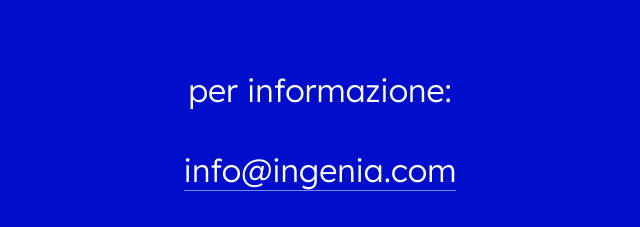
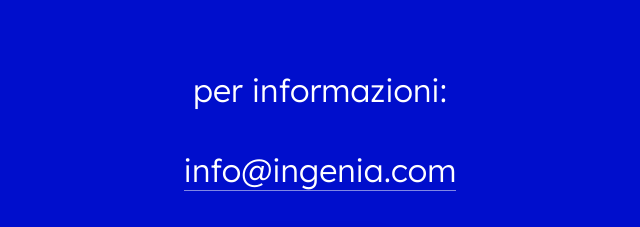
Before and after one commit to chrisputnis-design/ingeniaventures, a plain HTML site: page index.html in a window 1280 px wide. Both pictures are taken after a click on the element "Contact". Shown: the part 235-462 px from the top of the page, 320-960 px from the left. Drawn offline with Linux system fonts and the light colour scheme.

Commit message:
Update index.html

```diff
--- a/index.html
+++ b/index.html
@@ -114,7 +114,7 @@
     </div>
 
     <div class="container" id="contact-page">
-        <p>per informazione: <br><br><a href="mailto:info@ingenia.com">info@ingenia.com</a></p>
+        <p>per informazioni: <br><br><a href="mailto:info@ingenia.com">info@ingenia.com</a></p>
         <div class="btn" onclick="togglePage()">Back</div>
     </div>
 
```
